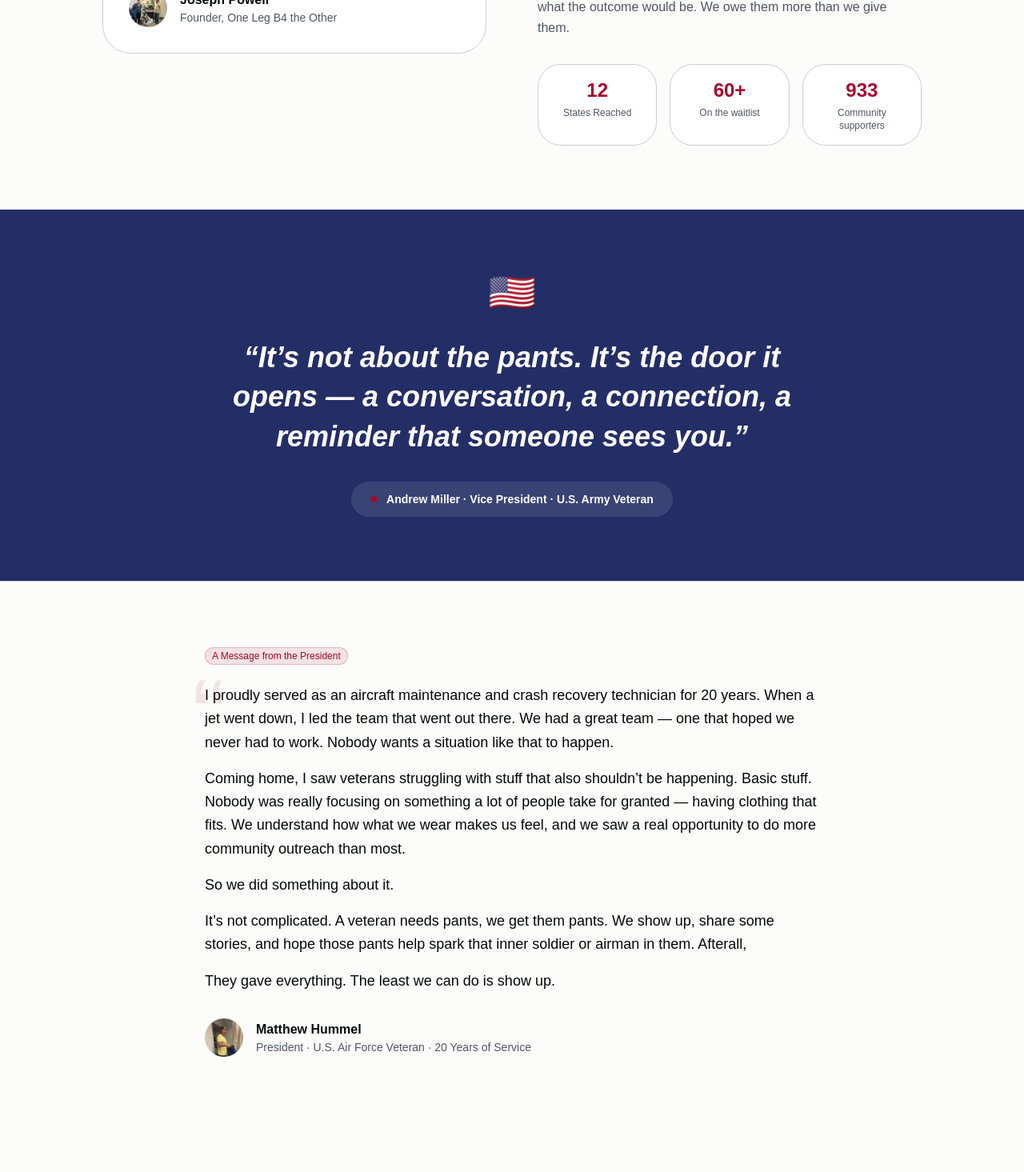
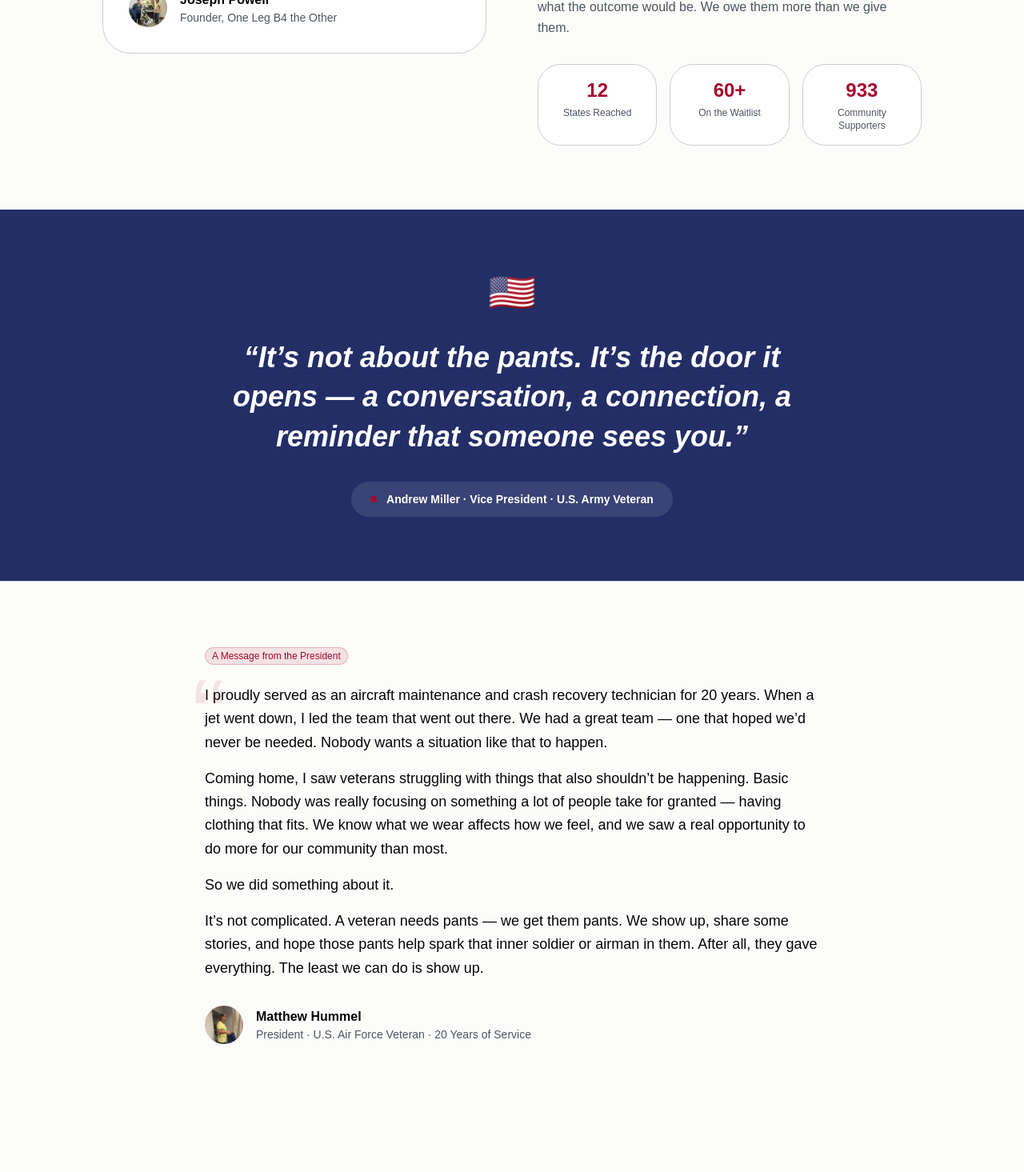
Before and after one commit to matthewhummel21-commits/onelegb4theother, a Next.js app: page / in a window 1280 px wide. Shown: the part 2320-3785 px from the top of the page at 80% size. Built offline with nearby package versions, Linux system fonts and the light colour scheme.

Commit message:
Grammar fixes, cleaner president quote, footer links to .com

```diff
--- a/app/page.tsx
+++ b/app/page.tsx
@@ -338,8 +338,8 @@ export default function DonationPage() {
               <div className="grid grid-cols-3 gap-4">
                 {[
                   { value: 12, label: "States Reached" },
-                  { value: 60, suffix: "+", label: "On the waitlist" },
-                  { value: 933, label: "Community supporters" },
+                  { value: 60, suffix: "+", label: "On the Waitlist" },
+                  { value: 933, label: "Community Supporters" },
                 ].map((s) => (
                   <div key={s.label} className="text-center p-4 rounded-2xl bg-card border border-border">
                     <p className="text-2xl font-extrabold text-primary">
@@ -378,11 +378,10 @@ export default function DonationPage() {
             <div className="relative">
               <div className="absolute -top-6 -left-4 text-9xl text-primary/10 font-serif leading-none select-none">&ldquo;</div>
               <blockquote className="relative z-10 space-y-4 text-lg leading-relaxed text-foreground">
-                <p>I proudly served as an aircraft maintenance and crash recovery technician for 20 years. When a jet went down, I led the team that went out there. We had a great team &mdash; one that hoped we never had to work. Nobody wants a situation like that to happen.</p>
-                <p>Coming home, I saw veterans struggling with stuff that also shouldn&rsquo;t be happening. Basic stuff. Nobody was really focusing on something a lot of people take for granted &mdash; having clothing that fits. We understand how what we wear makes us feel, and we saw a real opportunity to do more community outreach than most.</p>
+                <p>I proudly served as an aircraft maintenance and crash recovery technician for 20 years. When a jet went down, I led the team that went out there. We had a great team &mdash; one that hoped we&rsquo;d never be needed. Nobody wants a situation like that to happen.</p>
+                <p>Coming home, I saw veterans struggling with things that also shouldn&rsquo;t be happening. Basic things. Nobody was really focusing on something a lot of people take for granted &mdash; having clothing that fits. We know what we wear affects how we feel, and we saw a real opportunity to do more for our community than most.</p>
                 <p>So we did something about it.</p>
-                <p>It&rsquo;s not complicated. A veteran needs pants, we get them pants. We show up, share some stories, and hope those pants help spark that inner soldier or airman in them. Afterall,</p>
-                <p>They gave everything. The least we can do is show up.</p>
+                <p>It&rsquo;s not complicated. A veteran needs pants &mdash; we get them pants. We show up, share some stories, and hope those pants help spark that inner soldier or airman in them. After all, they gave everything. The least we can do is show up.</p>
               </blockquote>
               <div className="mt-8 flex items-center gap-4">
                 <img src="/images/veteran-pants-fitting.jpg" alt="Matthew Hummel" className="w-12 h-12 rounded-full object-cover object-top" />
@@ -733,10 +732,10 @@ export default function DonationPage() {
         <p className="mb-1">(605) 277-2721</p>
         <p className="mb-3">EIN: 99-3332965 · 501(c)(3) Nonprofit · Veteran-Led</p>
         <div className="flex justify-center gap-6 mb-4">
-          <a href="https://onelegb4theother.org" className="hover:text-white transition-colors">Website</a>
-          <a href="https://onelegb4theother.org/donate" className="hover:text-white transition-colors">Donate</a>
-          <a href="https://onelegb4theother.org/volunteer-4a-purpose" className="hover:text-white transition-colors">Volunteer</a>
-          <a href="https://onelegb4theother.org/buy-pants-4a-veteran" className="hover:text-white transition-colors">Shop</a>
+          <a href="https://onelegb4theother.com" className="hover:text-white transition-colors">Home</a>
+          <a href="https://onelegb4theother.com/#donate" className="hover:text-white transition-colors">Donate</a>
+          <a href="https://onelegb4theother.com/#request" className="hover:text-white transition-colors">Request Pants</a>
+          <a href="https://onelegb4theother.com/shop" className="hover:text-white transition-colors">Shop</a>
         </div>
         <p>© {new Date().getFullYear()} One Leg B4 the Other · All rights reserved</p>
       </footer>
```
